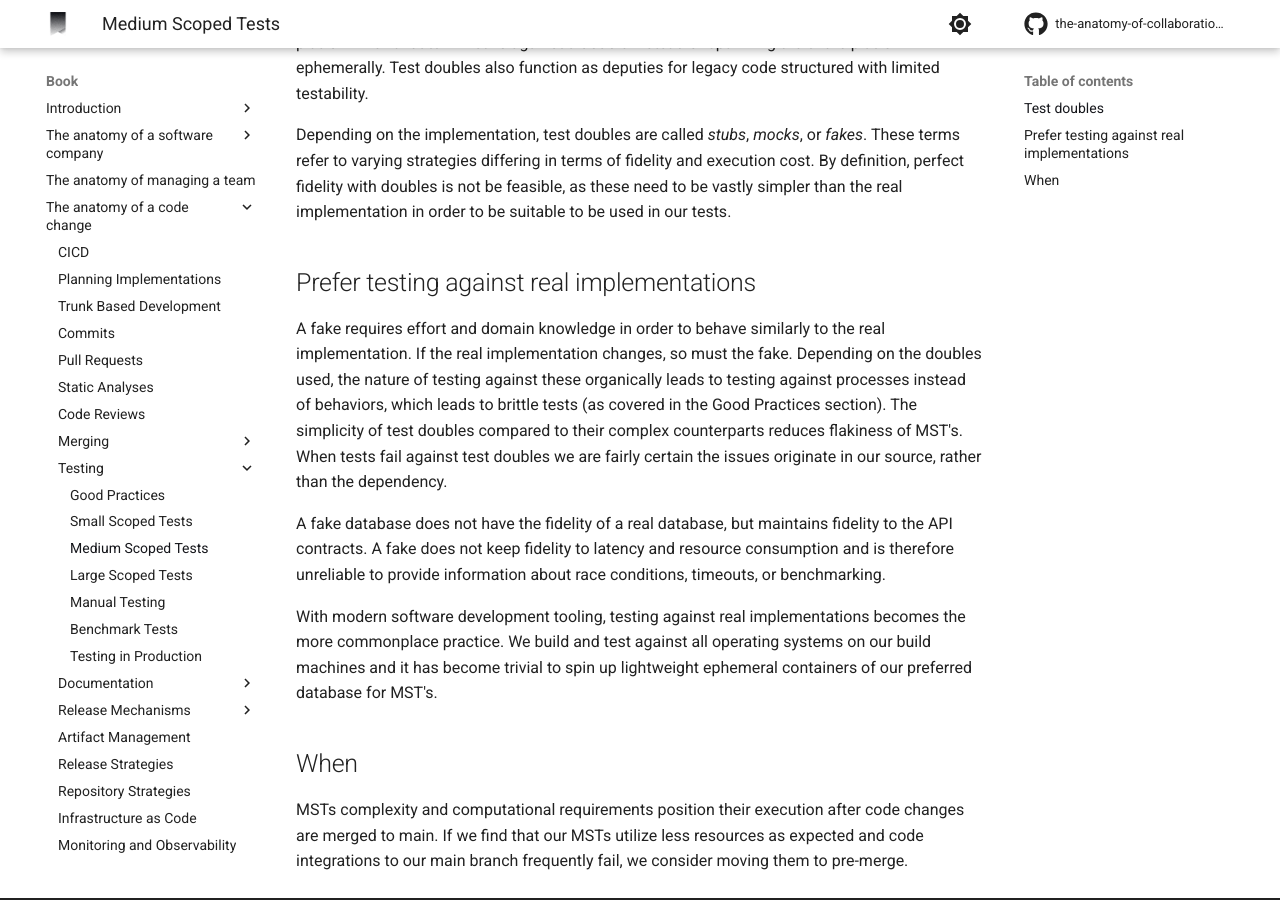
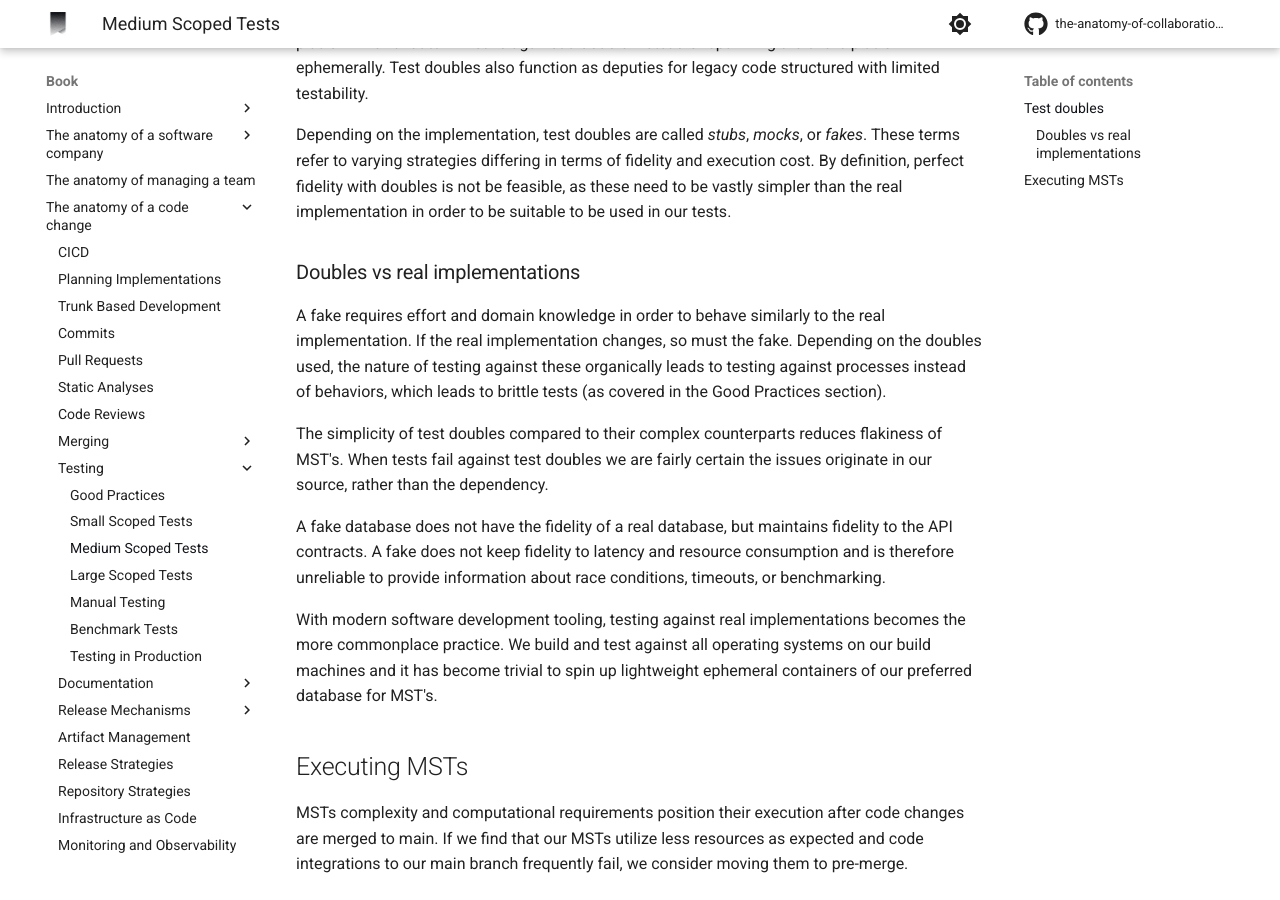
Before and after one commit to engineering-collaboration/book, an MkDocs documentation site: the page built from docs/book/anatomy-of-a-code-change/testing/medium-scoped-tests.md, in a window 1280 px wide and 900 px high, scrolled down 562 px. Built offline with MkDocs 1.6.1 and Material for MkDocs 9.7.7, drawn with Linux system fonts in a browser that asks for light colours; comment, search, counter and statistics services are not loaded.

Commit message:
Fix titles of mst

```diff
--- a/docs/book/anatomy-of-a-code-change/testing/medium-scoped-tests.md
+++ b/docs/book/anatomy-of-a-code-change/testing/medium-scoped-tests.md
@@ -10,14 +10,16 @@ Test doubles stand in during the testing procedure when real implementations are
 
 Depending on the implementation, test doubles are called *stubs*, *mocks*, or *fakes*. These terms refer to varying strategies differing in terms of fidelity and execution cost. By definition, perfect fidelity with doubles is not be feasible, as these need to be vastly simpler than the real implementation in order to be suitable to be used in our tests.
 
-## Prefer testing against real implementations
+### Doubles vs real implementations
 
-A fake requires effort and domain knowledge in order to behave similarly to the real implementation. If the real implementation changes, so must the fake. Depending on the doubles used, the nature of testing against these organically leads to testing against processes instead of behaviors, which leads to brittle tests (as covered in the Good Practices section). The simplicity of test doubles compared to their complex counterparts reduces flakiness of MST's. When tests fail against test doubles we are fairly certain the issues originate in our source, rather than the dependency.
+A fake requires effort and domain knowledge in order to behave similarly to the real implementation. If the real implementation changes, so must the fake. Depending on the doubles used, the nature of testing against these organically leads to testing against processes instead of behaviors, which leads to brittle tests (as covered in the Good Practices section).
+
+The simplicity of test doubles compared to their complex counterparts reduces flakiness of MST's. When tests fail against test doubles we are fairly certain the issues originate in our source, rather than the dependency.
 
 A fake database does not have the fidelity of a real database, but maintains fidelity to the API contracts. A fake does not keep fidelity to latency and resource consumption and is therefore unreliable to provide information about race conditions, timeouts, or benchmarking.
 
 With modern software development tooling, testing against real implementations becomes the more commonplace practice. We build and test against all operating systems on our build machines and it has become trivial to spin up lightweight ephemeral containers of our preferred database for MST's.
 
-## When
+## Executing MSTs
 
 MSTs complexity and computational requirements position their execution after code changes are merged to main. If we find that our MSTs utilize less resources as expected and code integrations to our main branch frequently fail, we consider moving them to pre-merge.
```
